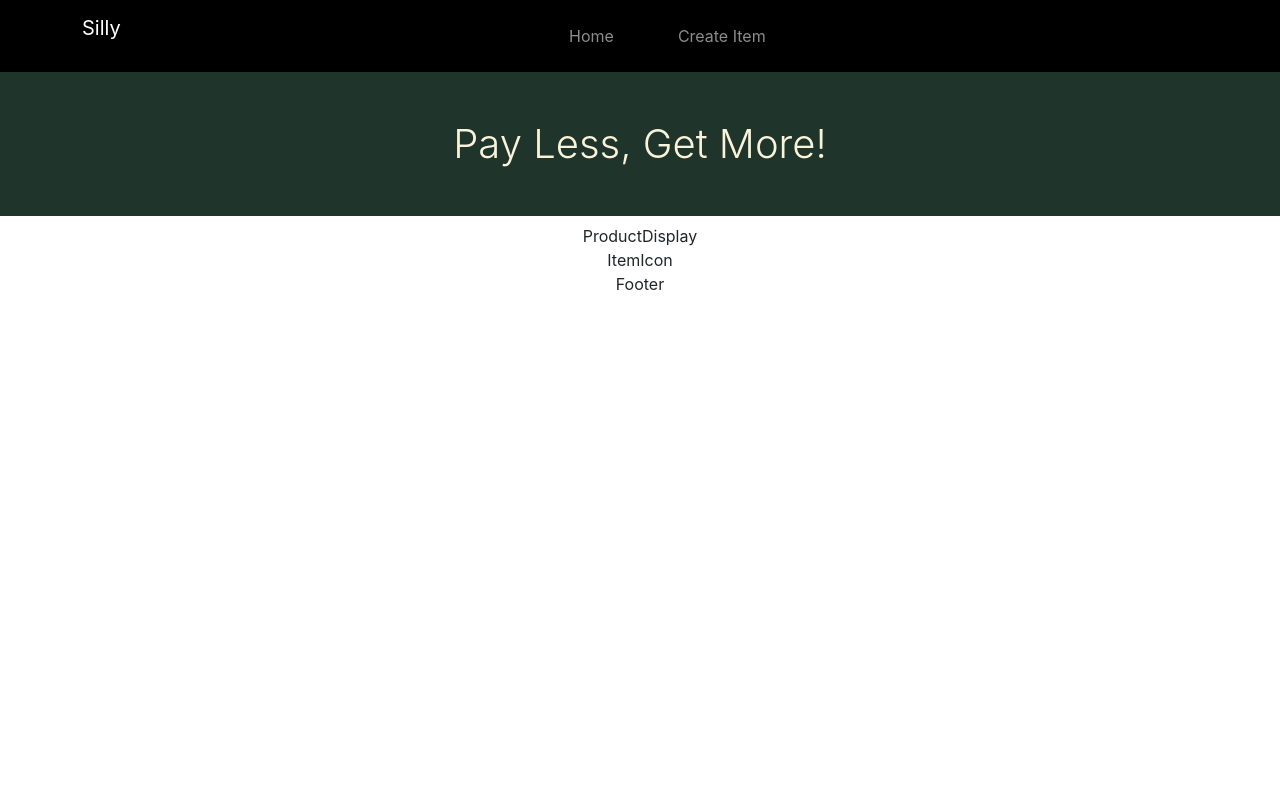
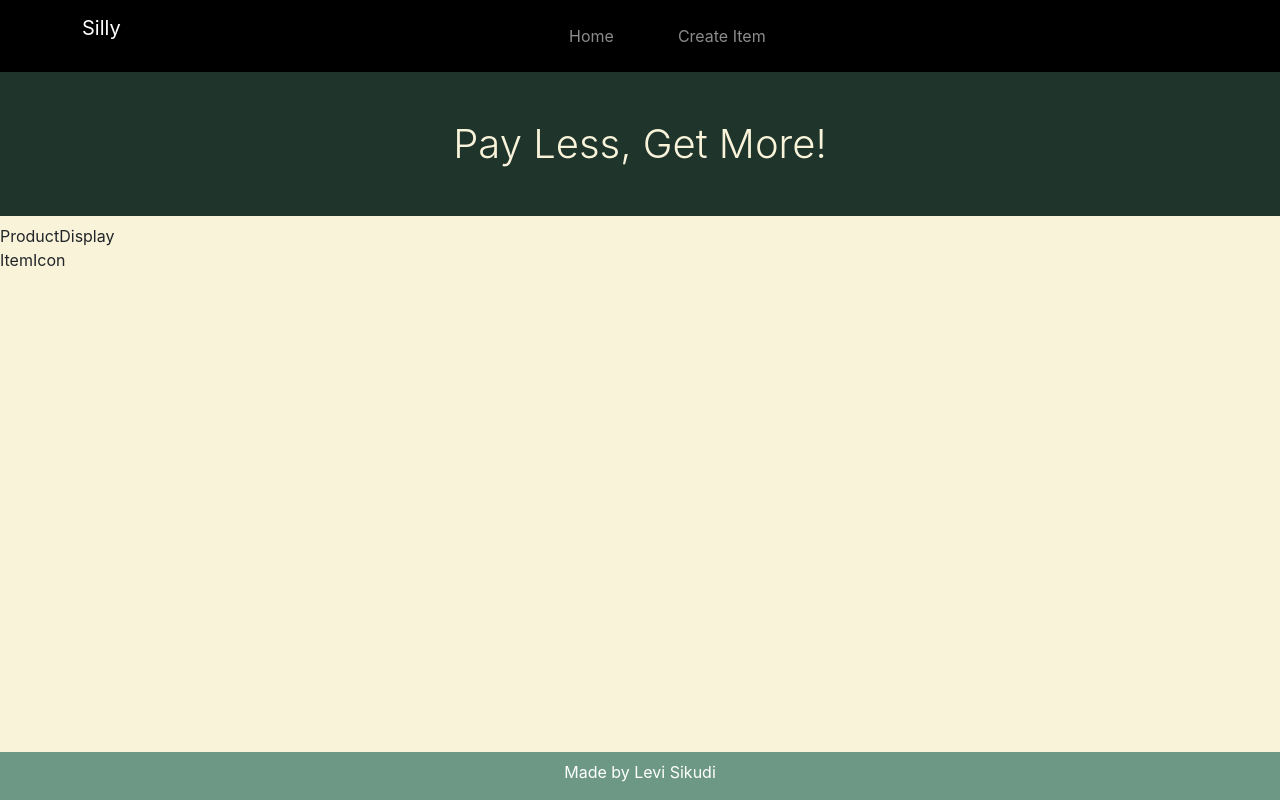
Before and after one commit to levisikudi/Silly-Store, a React (Create React App) app: page / in a window 1280 px wide. Built offline with nearby package versions, Linux system fonts and the light colour scheme.

Commit message:
footer completed

```diff
--- a/src/App.css
+++ b/src/App.css
@@ -1,38 +1,3 @@
-.App {
-  text-align: center;
+body{
+      background-color: #f9f3da;
 }
-
-.App-logo {
-  height: 40vmin;
-  pointer-events: none;
-}
-
-@media (prefers-reduced-motion: no-preference) {
-  .App-logo {
-    animation: App-logo-spin infinite 20s linear;
-  }
-}
-
-.App-header {
-  background-color: #282c34;
-  min-height: 100vh;
-  display: flex;
-  flex-direction: column;
-  align-items: center;
-  justify-content: center;
-  font-size: calc(10px + 2vmin);
-  color: white;
-}
-
-.App-link {
-  color: #61dafb;
-}
-
-@keyframes App-logo-spin {
-  from {
-    transform: rotate(0deg);
-  }
-  to {
-    transform: rotate(360deg);
-  }
-}
--- /dev/null
+++ b/src/components/footer/index.css
@@ -0,0 +1,7 @@
+#footer{
+    background-color: #6D9886;
+    position: absolute;
+    bottom: 0;
+    width: 100%;
+    text-align: center;
+}
--- a/src/components/footer/index.js
+++ b/src/components/footer/index.js
@@ -1,8 +1,10 @@
 import React from 'react'
-
+import './index.css'
 const Footer = () => {
   return (
-    <div>Footer</div>
+    <div id='footer'className='text-center '>
+      <p className='text-white mt-2'>Made by Levi Sikudi</p>
+    </div>
   )
 }
 
```
